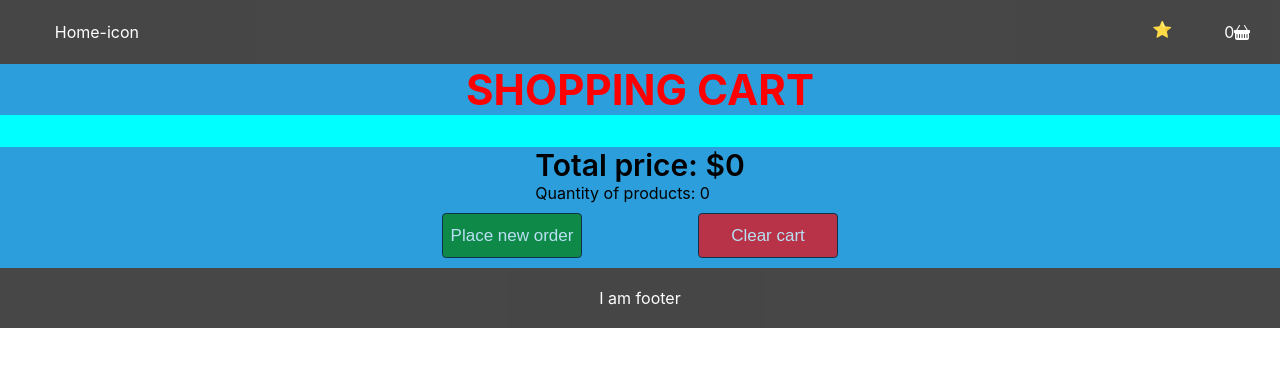
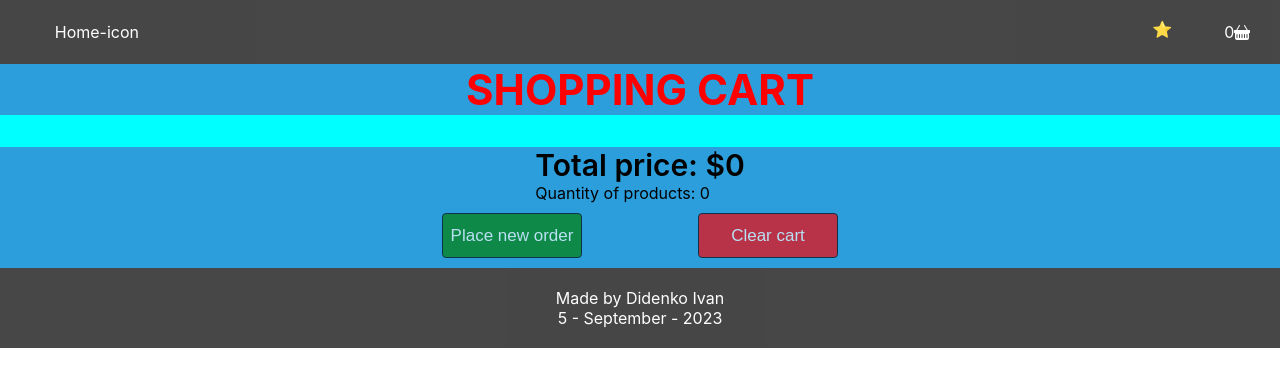
Before and after one commit to DidenkoIvan/react_redux_practise, a React (Create React App) app: page /Cart in a window 1280 px wide. Shown: the top 386 px of the page. Built offline with nearby package versions, Linux system fonts and the light colour scheme.

Commit message:
added data in footer and other small changes

```diff
--- a/src/App.js
+++ b/src/App.js
@@ -31,7 +31,18 @@ useEffect(() => {
       return newArray
     })
   }
-// outletcontext
+//changing page title
+  useEffect(() => {
+    // Update the page title when the component mounts
+    document.title = 'my App';
+    // You can also reset the title when the component unmounts
+    return () => {
+      document.title = 'my App';
+    };
+  }, []);
+
+
+// TO-DO outletcontext
   return (
     <Routes>
       <Route path="/" element={<Home addToCart={addToCart}/>} />
--- a/src/components/Footer/Footer.jsx
+++ b/src/components/Footer/Footer.jsx
@@ -1,8 +1,19 @@
 import "./Footer.scss";
 
 function Footer() {
+
+    const monthsInWords = [
+        "January", "February", "March", "April", "May", "June",
+        "July", "August", "September", "October", "November", "December"
+      ];
+
+    const year = new Date().getFullYear()
+    const month = monthsInWords[new Date().getMonth()]
+    const day = new Date().getDay()
+
     return (
-        <div className="footer">I am footer</div>
+            <div className="footer">Made by Didenko Ivan <br/> {day} - {month} - {year}
+            </div>
     )
 }
 
--- a/src/components/Header/Header.jsx
+++ b/src/components/Header/Header.jsx
@@ -1,15 +1,15 @@
 import "./Header.scss";
 import { Link } from 'react-router-dom';
 import { BsFillBasketFill } from "react-icons/bs";
-import React, { useState } from 'react';
+import React, { useState, useEffect } from 'react';
 
 
 function Header() {
-    const [quantityOfProdsInCart, setQuantityOfProdsInCart] = useState([]);
+    const [quantityOfProdsInCart, setQuantityOfProdsInCart] = useState(0);
 
     useState(() => {
         const savedCart = JSON.parse(localStorage.getItem('cart') || '[]');
-        setQuantityOfProdsInCart(savedCart);
+        setQuantityOfProdsInCart(savedCart.length);
       }, []);
 
     return (
@@ -21,7 +21,7 @@ function Header() {
                 <li className="header_favorite"><Link to="/Favourite">⭐</Link></li>
                 <li className="header_cart">
                     <Link to="/Cart">
-                        <p>{quantityOfProdsInCart.length}</p>
+                        <p>{quantityOfProdsInCart}</p>
                         <BsFillBasketFill />
                     </Link>
                 </li>
--- a/src/components/ProductCards/ProductCards.jsx
+++ b/src/components/ProductCards/ProductCards.jsx
@@ -4,7 +4,7 @@ import Button from '../Button/Button';
 import ModalForm from '../Modal/Modal';
 import Star from '../STAR/Star';
 import { connect } from 'react-redux';
-import { loadData, openModal, closeModal } from '../actions';
+import { loadData, openModal, closeModal } from '../../app/actions';
 
 export function Products({ click, data, modalOpen, loadData, openModal, closeModala }) {
   const [productCards, setProductCards] = useState(null);
--- a/src/components/ProductList/ProductsList.jsx
+++ b/src/components/ProductList/ProductsList.jsx
@@ -4,7 +4,7 @@ import Button from '../Button/Button';
 import ModalForm from '../Modal/Modal';
 import Star from '../STAR/Star';
 import { connect } from 'react-redux';
-import { loadData, openModal, closeModal } from '../actions';
+import { loadData, openModal, closeModal } from '../../app/actions';
 
 export function ProductList({ click, data, modalOpen, loadData, openModal, closeModala }) {
   const [productsList, setProductsList] = useState(null);
```
Also changed, not shown: src/app/actions.js (renamed from src/components/actions.js), src/components/Cart/Cart.jsx (line endings or trailing spaces).
